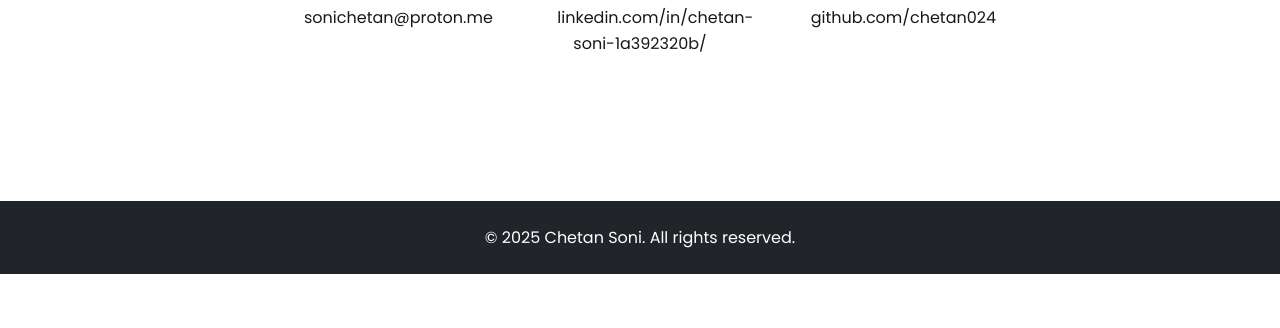
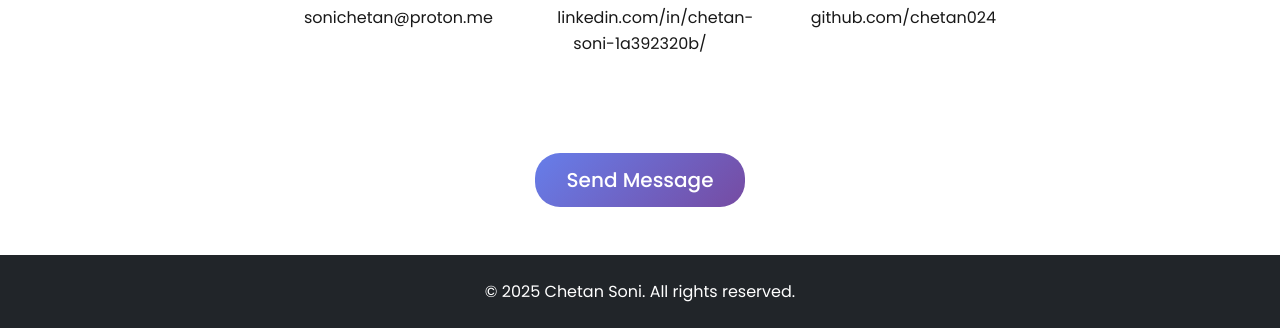
Before and after one commit to Chetan024/portfolio, a plain HTML site: page index.html in a window 1280 px wide. Shown: the part 2957-3285 px from the top of the page. Before the commit the page ends 3231 px from the top, so only its background shows below. Drawn offline with nearby package versions, Linux system fonts and the light colour scheme.

Commit message:
Send_message_button

```diff
--- a/index.html
+++ b/index.html
@@ -177,7 +177,7 @@
               </div>
             </div>
             <div class="mt-5">
-              <a hidden href="mailto:chetan@example.com" class="btn btn-primary btn-lg">Send Message</a>
+              <a href="mailto:chetan@example.com" class="btn btn-primary btn-lg">Send Message</a>
             </div>
           </div>
         </div>
```
